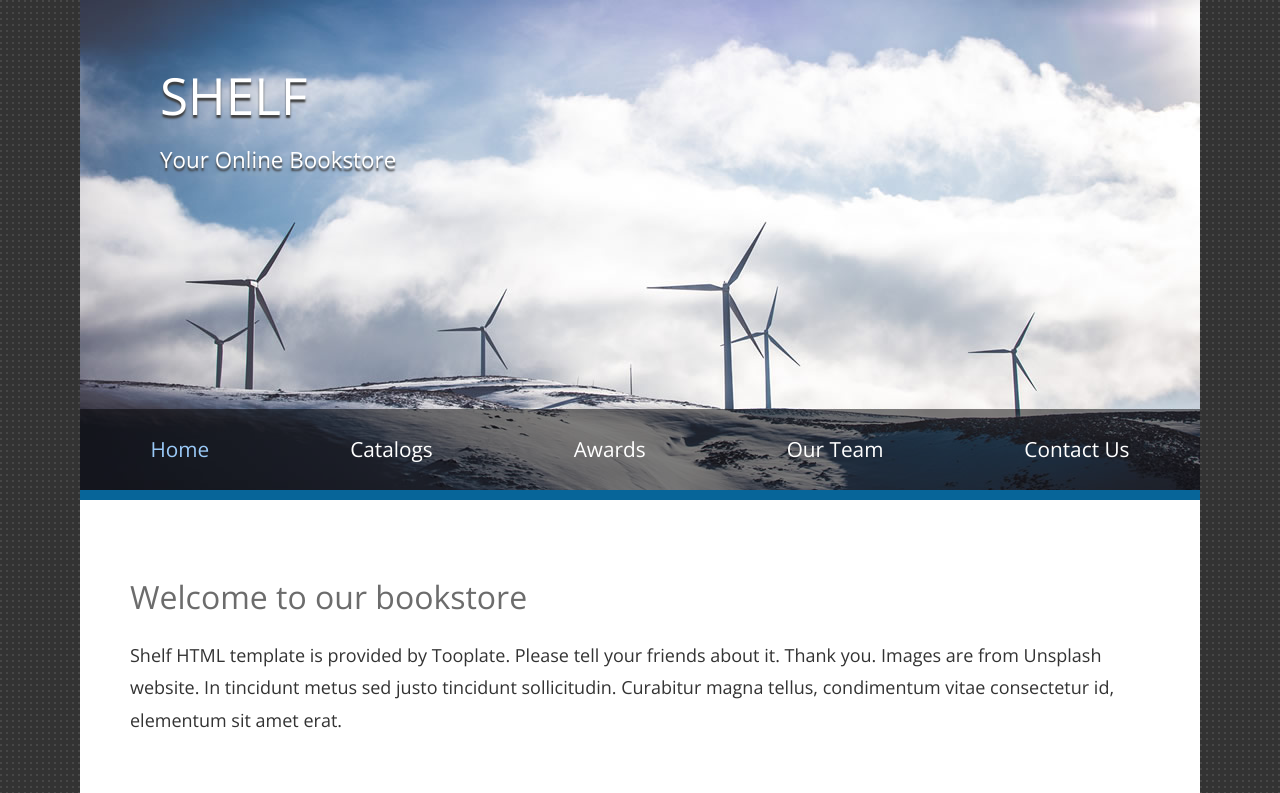
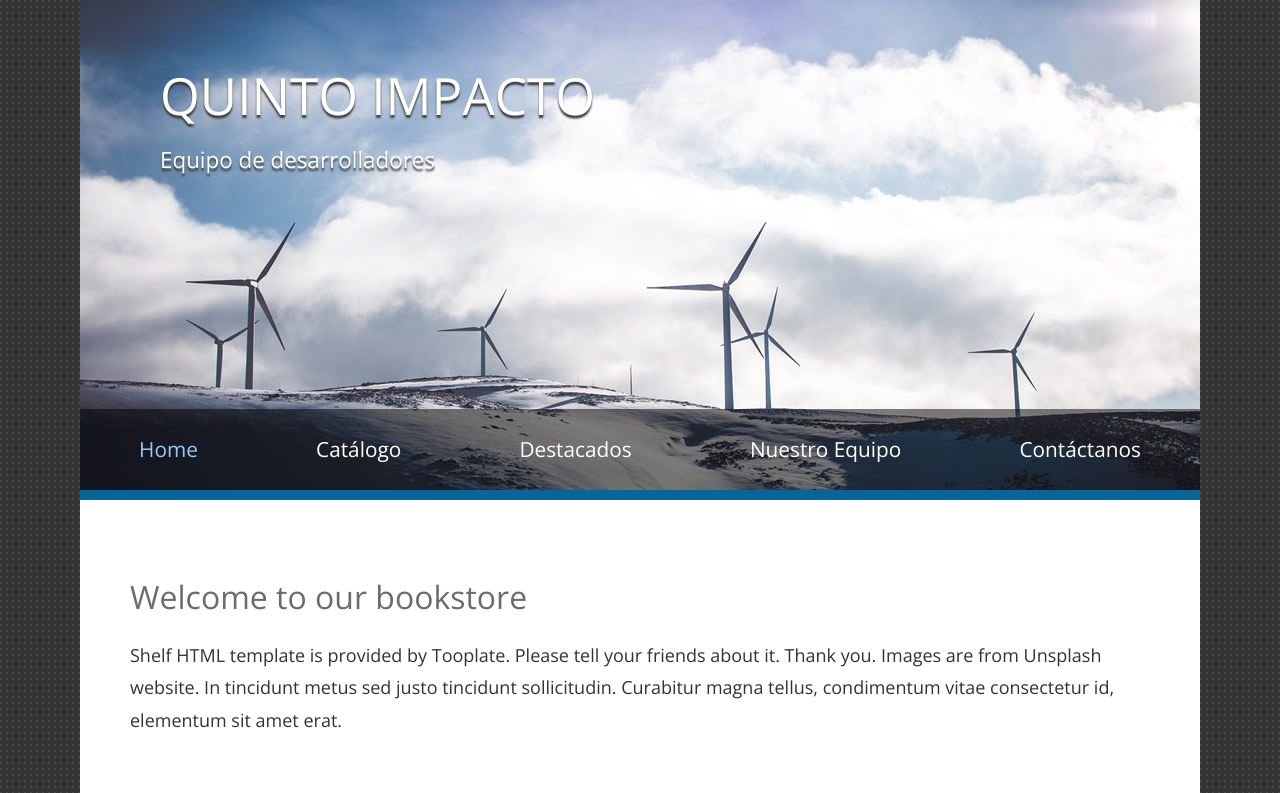
Before and after one commit to deandreafranco/5impactogit, a plain HTML site: page index.html in a window 1280 px wide. Shown: the top 793 px of the page. Drawn offline with nearby package versions, Linux system fonts and the light colour scheme.

Commit message:
edicion titulo y navbar

```diff
--- a/index.html
+++ b/index.html
@@ -31,8 +31,8 @@ http://www.tooplate.com/view/2092-shelf
 
         <div class="container">
             <header class="tm-site-header">
-                <h1 class="tm-site-name">Shelf</h1>
-                <p class="tm-site-description">Your Online Bookstore</p>
+                <h1 class="tm-site-name">Quinto Impacto</h1>
+                <p class="tm-site-description">Equipo de desarrolladores</p>
 
                 <nav class="navbar navbar-expand-md tm-main-nav-container">
                     <button class="navbar-toggler" type="button" data-toggle="collapse" data-target="#tmMainNav" aria-controls="tmMainNav" aria-expanded="false" aria-label="Toggle navigation">
@@ -42,10 +42,10 @@ http://www.tooplate.com/view/2092-shelf
                     <div class="collapse navbar-collapse tm-main-nav" id="tmMainNav">
                         <ul class="nav nav-fill tm-main-nav-ul">
                             <li class="nav-item"><a class="nav-link active" href="index.html">Home</a></li>
-                            <li class="nav-item"><a class="nav-link" href="#">Catalogs</a></li>
-                            <li class="nav-item"><a class="nav-link" href="#">Awards</a></li>
-                            <li class="nav-item"><a class="nav-link" href="team.html">Our Team</a></li>
-                            <li class="nav-item"><a class="nav-link" href="contact.html">Contact Us</a></li>
+                            <li class="nav-item"><a class="nav-link" href="catalogo.html">Catálogo</a></li>
+                            <li class="nav-item"><a class="nav-link" href="#">Destacados</a></li>
+                            <li class="nav-item"><a class="nav-link" href="team.html">Nuestro Equipo</a></li>
+                            <li class="nav-item"><a class="nav-link" href="contacto.html">Contáctanos</a></li>
                         </ul>
                     </div>
                 </nav>
```
Also changed, not shown: catalogo.html (renamed from preview.html, +6 -6 lines), contacto.html (renamed from contact.html, +6 -6 lines), team.html (+5 -6 lines).
